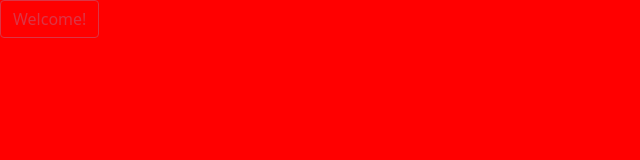
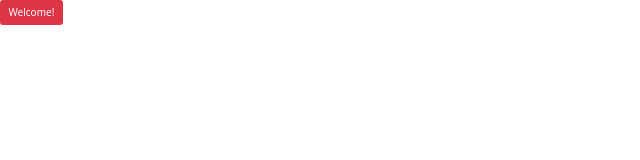
Before and after one commit to staten-island-tech/quiz-game-whalensfavorites, a website built with Parcel: page src/index.html in a window 1280 px wide. Shown: the whole page, without its empty margins (0-640 px from the left). Built offline with nearby package versions, Linux system fonts and the light colour scheme.

Commit message:
Update main.scss

```diff
--- a/src/scss/main.scss
+++ b/src/scss/main.scss
@@ -1,3 +1 @@
-body {
-  background-color: red;
-}
+@import "_quiz.scss";
```
